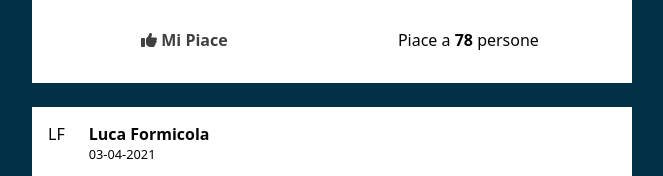
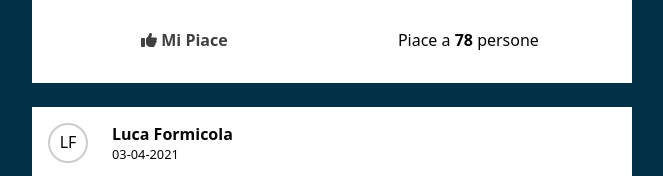
Before and after one commit to Francescodc92/js-social-posts, a plain HTML site: page index.html in a window 1280 px wide. Shown: the part 1932-2108 px from the top of the page, without its empty margins (308-971 px from the left). Drawn offline with Linux system fonts and the light colour scheme.

Commit message:
ajust element sostitutive for case autor img is undefined

```diff
--- a/css/style.css
+++ b/css/style.css
@@ -123,3 +123,16 @@ h1 {
     color: #0CD977;
     cursor: default;
 }
+
+/*---------------
+ms
+---------------*/
+.alternative-text{
+    width: 2.5rem;
+    height: 2.5rem;
+    display: inline-block;
+    line-height: 2.1875rem;
+    text-align: center;
+    border-radius: 50%;
+    border: 2px solid #ccc;
+}
--- a/js/script.js
+++ b/js/script.js
@@ -112,7 +112,12 @@ const createHTML = (currentObject) => {
                             >
                             `
                             :
-                            authorInitials.toUpperCase()
+
+                            `
+                                <span class="alternative-text">
+                                    ${authorInitials.toUpperCase()}
+                                <\span>
+                            `
                         }
                     </div>
                     <div class="post-meta__data">
```
